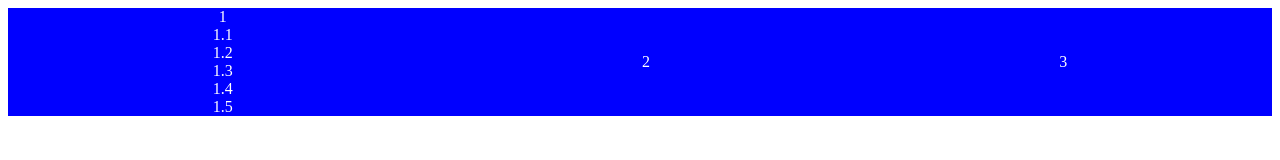
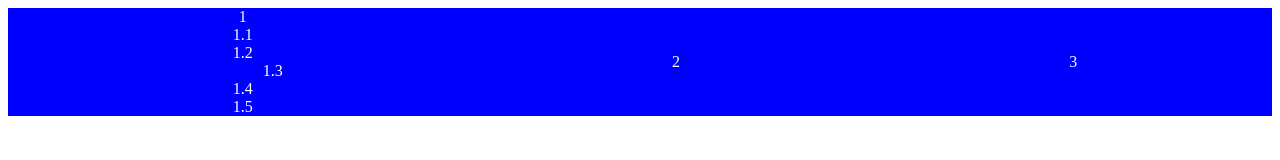
Before and after one commit to guillermoluisc/clase-4, a plain HTML site: page flex.html in a window 1280 px wide. Drawn offline with Linux system fonts and the light colour scheme.

Commit message:
mas cosas

```diff
--- a/flex.html
+++ b/flex.html
@@ -12,7 +12,7 @@
         <div class="item">1
 <div>1.1</div>
 <div>1.2</div>
-<div>1.3</div>
+<div id="quis">1.3</div>
 <div>1.4</div>
 <div>1.5</div>
         </div>
--- a/style-flex.css
+++ b/style-flex.css
@@ -14,8 +14,12 @@
 .item{
     color:white;
     display: flex;
-    justify-content: center;
+
     align-items: center;
     flex-direction: column;
-
 }
+#quis{
+    width: 80px;
+    display: flex;
+    justify-content: flex-end;
+}
```
